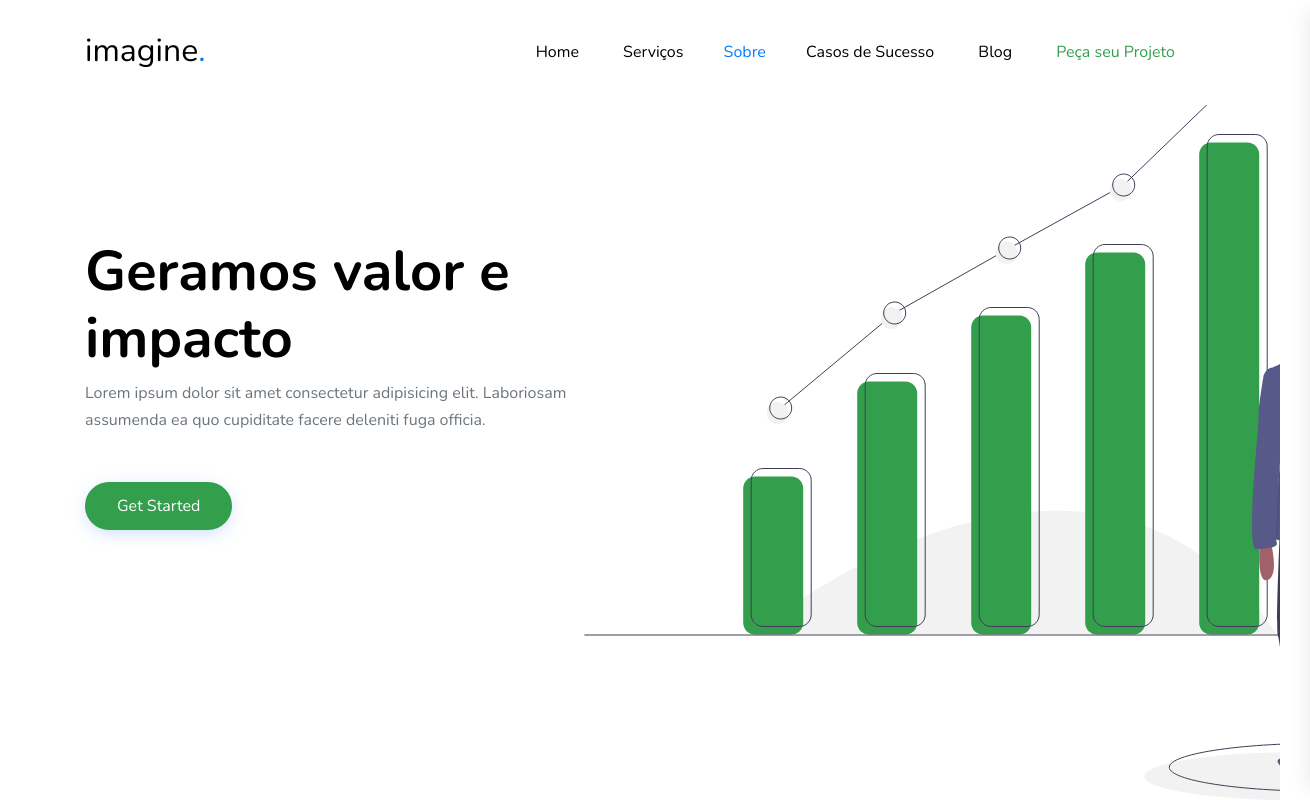
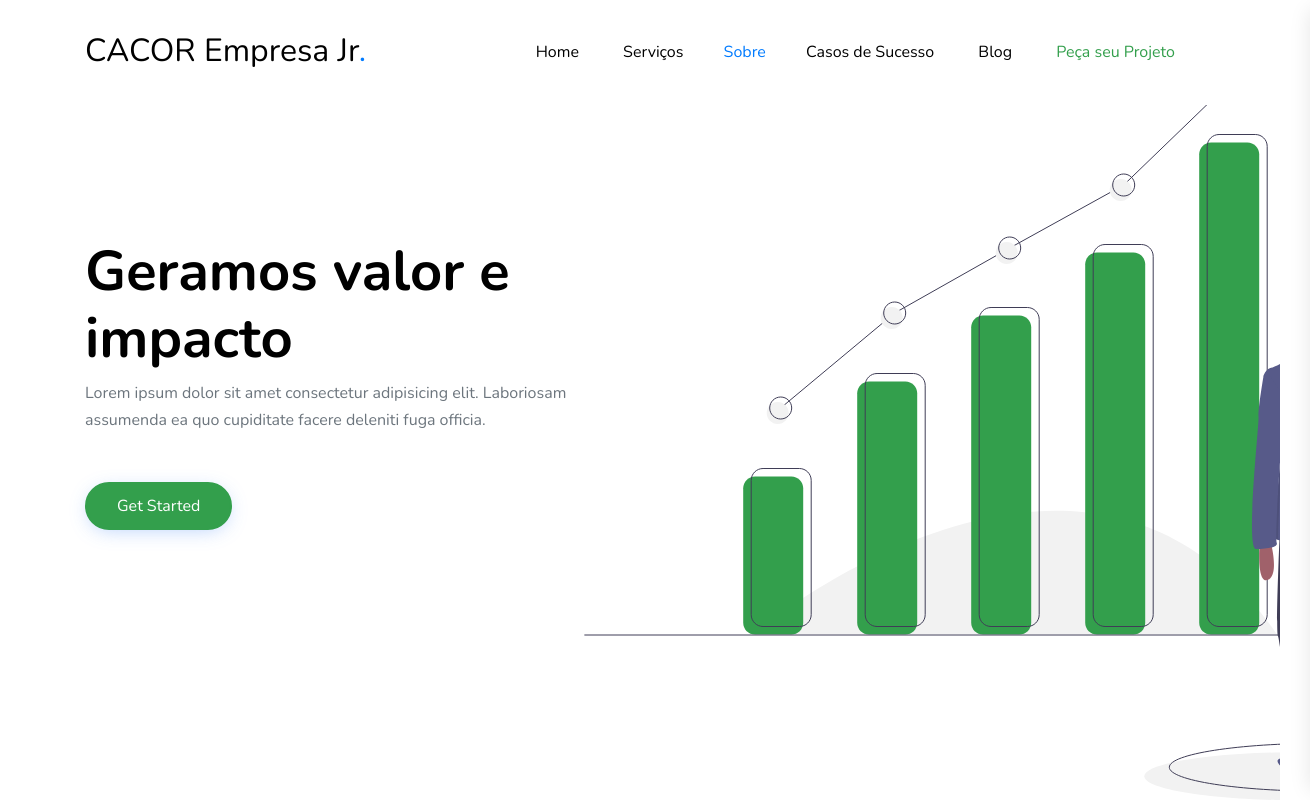
Before and after one commit to gurgueiavalley/cacortecjr, a plain HTML site: page index.html in a window 1280 px wide. Shown: the top 800 px of the page, 1310 px wide, since content can reach past the window. Drawn offline with nearby package versions, Linux system fonts and the light colour scheme; files whose address does not match are found by name.

Commit message:
Mudança texto index

```diff
--- a/index.html
+++ b/index.html
@@ -54,7 +54,7 @@
         <div class="row align-items-center">
 
           <div class="col-6 col-md-3 col-xl-4  d-block">
-            <h1 class="mb-0 site-logo"><a href="index.html" class="text-black h2 mb-0">imagine<span class="text-primary">.</span> </a></h1>
+            <h1 class="mb-0 site-logo"><a href="index.html" class="text-black h2 mb-0">CACOR Empresa Jr<span class="text-primary">.</span> </a></h1>
           </div>
 
           <div class="col-12 col-md-9 col-xl-8 main-menu">
```
